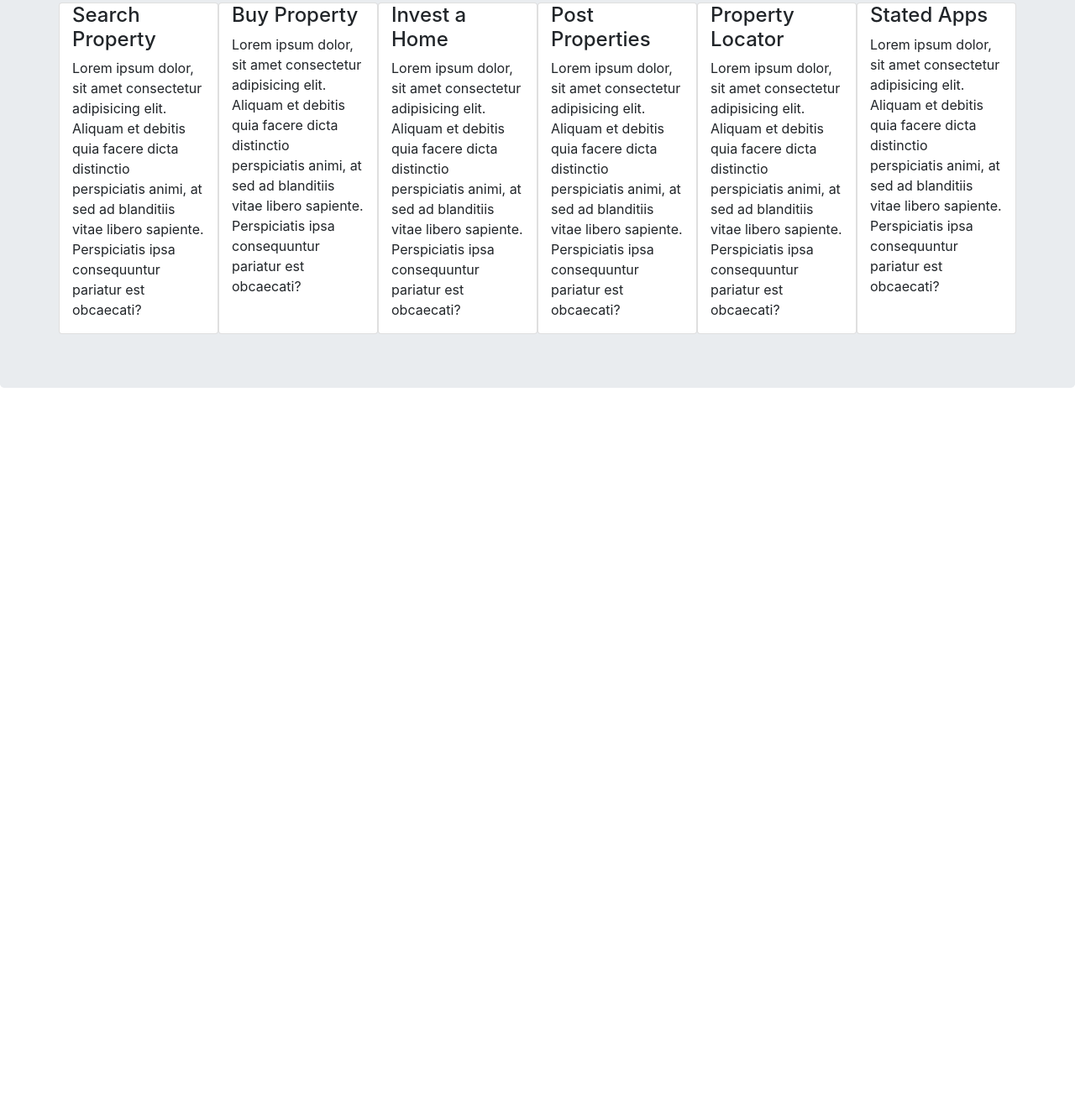
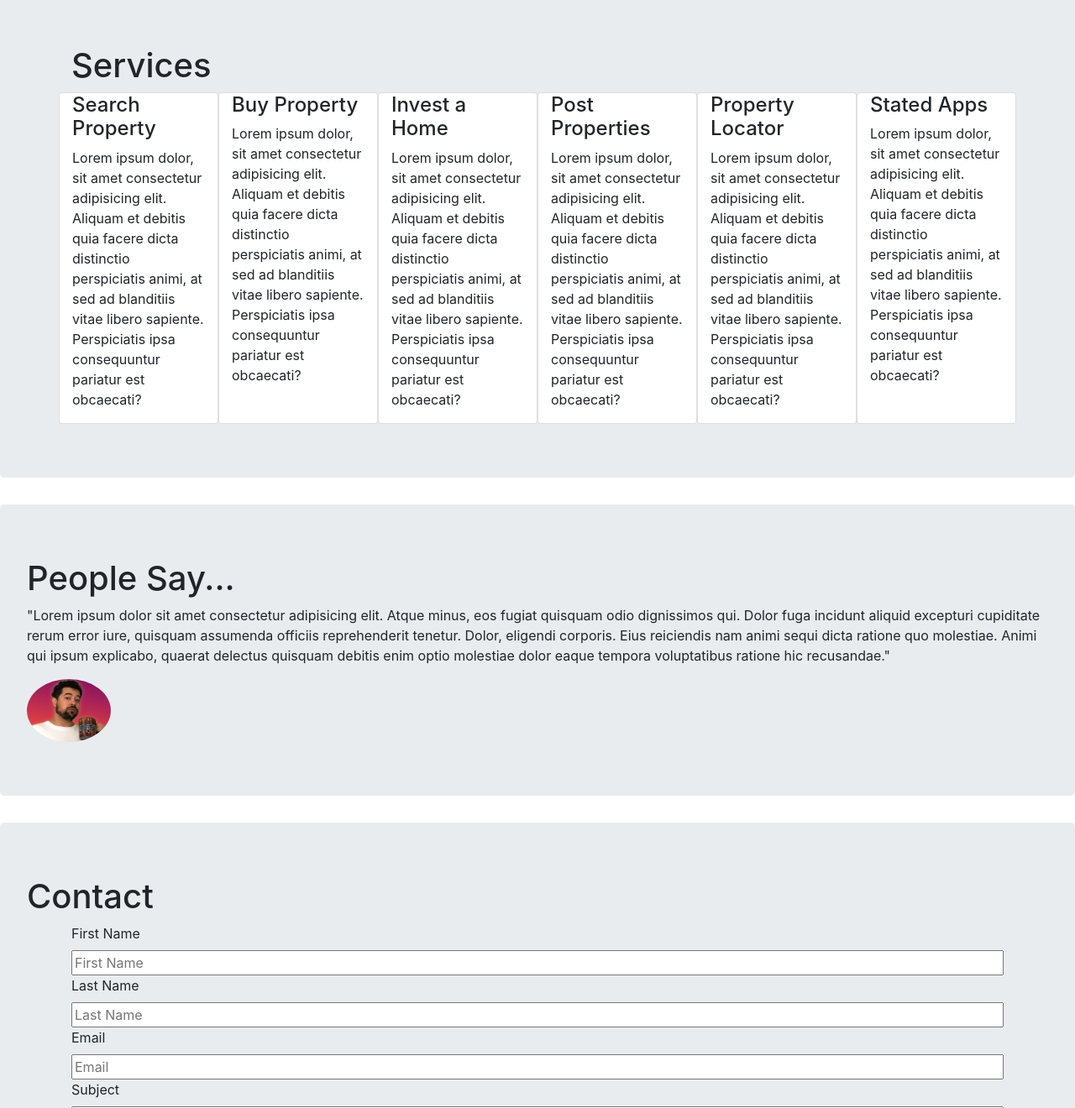
Before and after one commit to MNRSkills/KFW-firstDraft, a plain HTML site: page index.html in a window 1280 px wide. Shown: the part 1480-2800 px from the top of the page at 84% size. Before the commit the page ends 1974 px from the top, so only its background shows below. Drawn offline with nearby package versions, Linux system fonts and the light colour scheme.

```diff
--- a/index.html
+++ b/index.html
@@ -76,6 +76,13 @@
       </div>
     </section>
     <section class="about container">
+      <div class="card text-left">
+        <img class="card-img-top" src="holder.js/100px180/" alt="" />
+        <div class="card-body">
+          <h4 class="card-title">Title</h4>
+          <p class="card-text">Body</p>
+        </div>
+      </div>
       <h1>Why should hire me</h1>
       <p>
         Veritatis a blanditiis beatae minima, provident suscipit reprehenderit
@@ -146,6 +153,37 @@
         </div>
       </div>
     </section>
+    <section class="jumbotron">
+      <h1>People Say...</h1>
+      <p>
+        "Lorem ipsum dolor sit amet consectetur adipisicing elit. Atque minus,
+        eos fugiat quisquam odio dignissimos qui. Dolor fuga incidunt aliquid
+        excepturi cupiditate rerum error iure, quisquam assumenda officiis
+        reprehenderit tenetur. Dolor, eligendi corporis. Eius reiciendis nam
+        animi sequi dicta ratione quo molestiae. Animi qui ipsum explicabo,
+        quaerat delectus quisquam debitis enim optio molestiae dolor eaque
+        tempora voluptatibus ratione hic recusandae."
+      </p>
+      <img src="./images/Gradient slack 2.jpeg" class="img" alt="" />
+    </section>
+
+    <section class="jumbotron">
+      <h1>Contact</h1>
+      <div class="container text-left">
+        <form action="">
+          <label for="">First Name</label>
+          <input type="text" placeholder="First Name" />
+          <label for="">Last Name</label>
+          <input type="text" placeholder="Last Name" />
+          <label for="">Email</label>
+          <input type="text" placeholder="Email" />
+          <label for="">Subject</label>
+          <input type="text" placeholder="Subject" />
+          <label for="">Message</label>
+          <input type="textarea" placeholder="Message" />
+        </form>
+      </div>
+    </section>
 
     <script
       src="https://cdn.jsdelivr.net/npm/jquery@3.5.1/dist/jquery.slim.min.js"
--- a/styles.css
+++ b/styles.css
@@ -1,3 +1,12 @@
+body {
+  color: #fcba03;
+}
+
+body img{
+    width: 100px;
+    border-radius: 50%;
+}
+
 .header {
   opacity: 0.5;
   background-image: url("./images/house-dream.jpg");
@@ -9,11 +18,16 @@
 
 nav {
   background-color: transparent;
-  position:fixed;
+  position: fixed;
 }
 
 .title {
   font-weight: bold;
-  color: orange;
   margin: auto;
 }
+
+
+form input{
+    width: 100%;
+
+}
```
Also changed, not shown: images/Gradient slack 2.jpeg (added), 2 other files.
